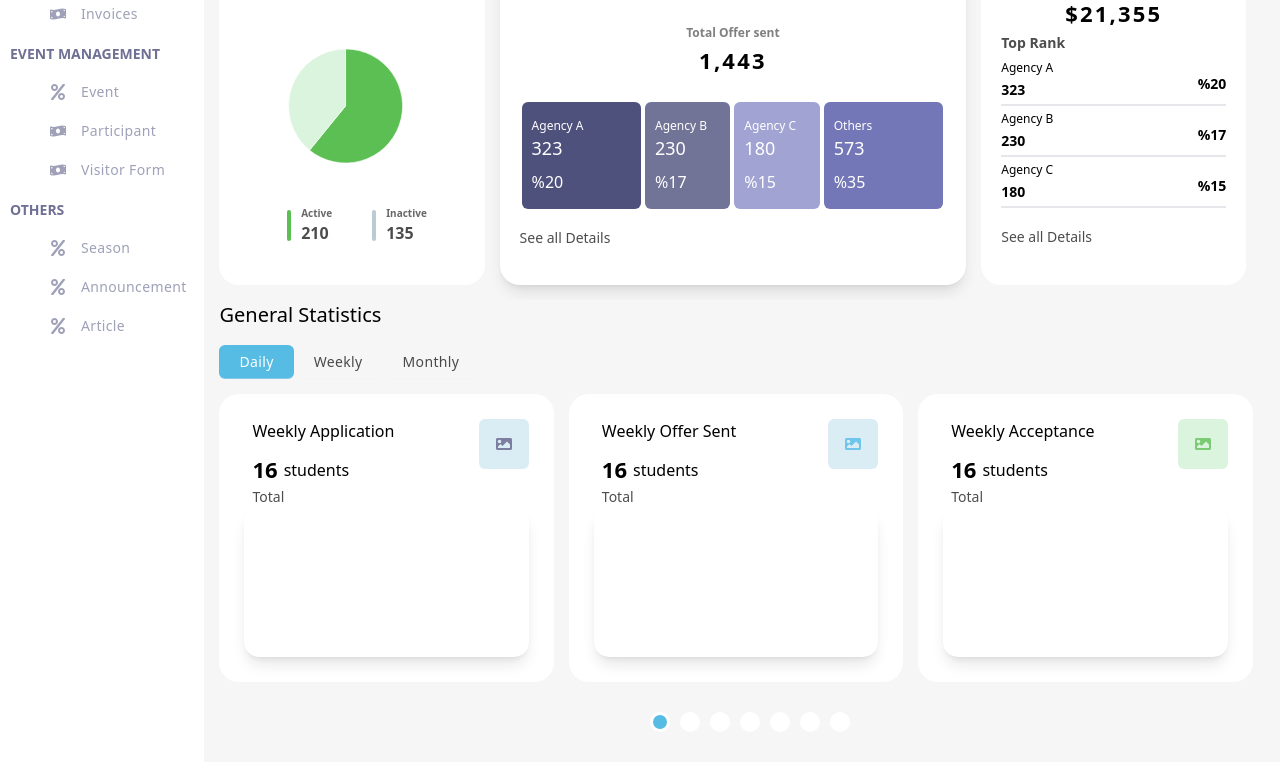
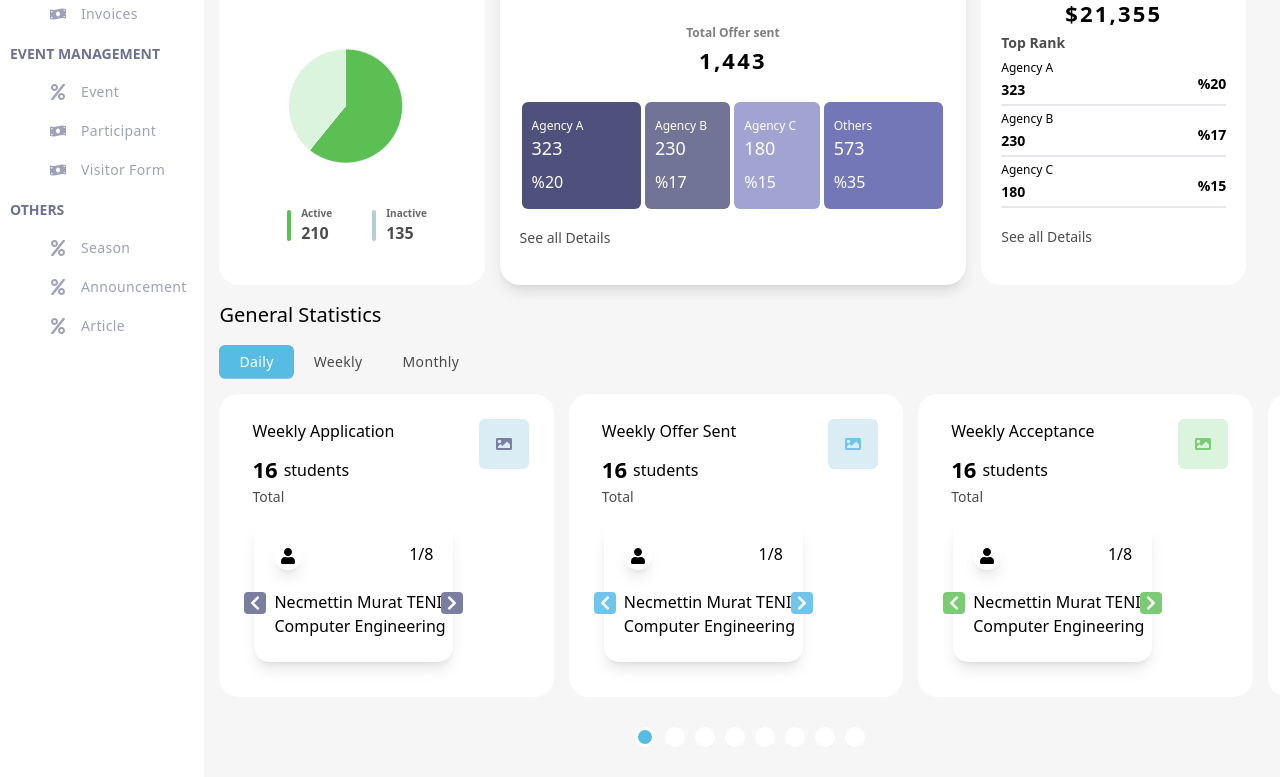
Before and after one commit to VinsDev/task, a React (Create React App) app: page / in a window 1280 px wide. Shown: the part 922-1699 px from the top of the page. Built offline with nearby package versions, Linux system fonts and the light colour scheme.

Commit message:
row 3 update

```diff
--- a/src/components/ThemeSwitcher.js
+++ b/src/components/ThemeSwitcher.js
@@ -1,4 +1,4 @@
-import React, { useState, useEffect } from 'react';
+import React, {useEffect } from 'react';
 import { FaMoon, FaSun } from 'react-icons/fa';
 
 const ThemeSwitcher = ({darkMode, setDarkMode}) => {
--- a/src/pages/Home.js
+++ b/src/pages/Home.js
@@ -1,5 +1,5 @@
 import React, { useEffect, useRef, useState } from 'react';
-import { FaBell, FaBolt, FaCalendar, FaChevronDown, FaDollarSign, FaEnvelope, FaExclamation, FaEye, FaEyeSlash, FaFilter, FaGlobe, FaImage, FaMoon, FaPaste, FaStarAndCrescent, FaUser, FaVolumeUp, FaWallet } from 'react-icons/fa';
+import { FaBell, FaBolt, FaCalendar, FaChevronDown, FaChevronLeft, FaChevronRight, FaDollarSign, FaEnvelope, FaExclamation, FaEye, FaEyeSlash, FaFilter, FaGlobe, FaImage, FaPaste, FaStarAndCrescent, FaUser, FaVolumeUp, FaWallet } from 'react-icons/fa';
 import { PieChart } from '@mui/x-charts';
 import '../styles/CircularProgressBar.css';
 import * as utils from '../utils/utils';
@@ -39,17 +39,6 @@ const Home = ({ darkMode, setDarkMode }) => {
         active: 210,
         inactive: 135
     };
-    const statisiticsData = {
-        daily: {
-            students: 8,
-        },
-        weekly: {
-            students: 5,
-        },
-        monthly: {
-            students: 2,
-        }
-    }
     const row2Data = {
         agencies: {
             card1: {
@@ -232,7 +221,18 @@ const Home = ({ darkMode, setDarkMode }) => {
                 },
             }
         },
-    }
+    };
+    const statisiticsData = {
+        daily: {
+            students: 8,
+        },
+        weekly: {
+            students: 5,
+        },
+        monthly: {
+            students: 2,
+        }
+    };
 
     // State variables . . .
     const [isFilterVisible, setFilterVisibility] = useState(false);
@@ -346,21 +346,21 @@ const Home = ({ darkMode, setDarkMode }) => {
                                     <p className='font-bold text-[#454545]'>Country</p>
                                     <div className='flex items-center justify-center gap-[15px] px-[25px] py-[10px] bg-[#f0fbff] rounded-[8px] mt-[20px] cursor-pointer'>
                                         <FaChevronDown color='black' size={14} />
-                                        <p className='text-[14px] font-normal text-black'>06.66.2022</p>
+                                        <p className='text-[14px] font-normal text-black'>Turkey</p>
                                     </div>
                                 </div>
                                 <div className='col-span-1'>
                                     <p className='font-bold text-[#454545]'>City</p>
                                     <div className='flex items-center justify-center gap-[15px] px-[25px] py-[10px] bg-[#f0fbff] rounded-[8px] mt-[20px] cursor-pointer'>
                                         <FaChevronDown color='black' size={14} />
-                                        <p className='text-[14px] font-normal text-black'>06.66.2022</p>
+                                        <p className='text-[14px] font-normal text-black'>Antalya</p>
                                     </div>
                                 </div>
                                 <div className='col-span-2'>
                                     <p className='font-bold text-[#454545]'>University</p>
                                     <div className='flex items-center justify-center gap-[15px] px-[25px] py-[10px] bg-[#f0fbff] rounded-[8px] mt-[20px] cursor-pointer'>
                                         <FaChevronDown color='black' size={14} />
-                                        <p className='text-[14px] font-normal text-black'>06.66.2022</p>
+                                        <p className='text-[14px] font-normal text-black'>Antalya Bilm University</p>
                                     </div>
                                 </div>
                             </div>
@@ -756,35 +756,12 @@ const Home = ({ darkMode, setDarkMode }) => {
                 </div>
             </div>
             {/* Row 3 */}
-            <div className='grid grid-cols-1'>
-                <div className='flex overflow-x-auto scroll-container gap-[10px]'>
-                    <div className='flex-none md:min-w-[32%]'>
-                        <DWMcards title="Weekly Application" lightColor="#dbedf4" color="#7c7e9f" darkMode={darkMode}/>
-                    </div>
-                    <div className='flex-none md:min-w-[32%]'>
-                        <DWMcards title="Weekly Offer Sent" lightColor="#dbedf4" color="#6fc5eb" darkMode={darkMode}/>
-                    </div>
-                    <div className='flex-none md:min-w-[32%]'>
-                        <DWMcards title="Weekly Acceptance" lightColor="#dbf4de" color="#7bcb75" darkMode={darkMode}/>
-                    </div>
-                </div>
-            </div>
-            {/* Dots */}
-            <div className='flex justify-center py-[30px]'>
-                <div className='flex gap-[10px]'>
-                    <div className='h-[20px] w-[20px] rounded-full border-[3px] border-white bg-[#56bce4]'></div>
-                    <div className='h-[20px] w-[20px] rounded-full border-[3px] border-white bg-white'></div>
-                    <div className='h-[20px] w-[20px] rounded-full border-[3px] border-white bg-white'></div>
-                    <div className='h-[20px] w-[20px] rounded-full border-[3px] border-white bg-white'></div>
-                    <div className='h-[20px] w-[20px] rounded-full border-[3px] border-white bg-white'></div>
-                    <div className='h-[20px] w-[20px] rounded-full border-[3px] border-white bg-white'></div>
-                    <div className='h-[20px] w-[20px] rounded-full border-[3px] border-white bg-white'></div>
-                </div>
-            </div>
+            <Row3 />
         </div>
     )
 };
 
+// Components . . .
 const Header = ({ darkMode, setDarkMode }) => {
     return (<div>
         <div className={`px-[25px] py-[20px] ${darkMode ? 'bg-dark-gray' : 'bg-white'} rounded-bl-[20px]`}>
@@ -799,10 +776,7 @@ const Header = ({ darkMode, setDarkMode }) => {
                 </div>
                 <div className='flex items-center justify-center'>
                     <div className='pr-[20px] border-r-[1px]'>
-                        <div className='flex items-center justify-center gap-[15px] px-[15px] py-[10px] bg-[#56bce4] rounded-[8px] cursor-pointer'>
-                            <FaChevronDown color='white' size={14} />
-                            <p className='text-[14px] font-normal text-white tracking-wide'>Antalya Bilim University</p>
-                        </div>
+                        <Dropdown />
                     </div>
                     <div className='flex items-center gap-[20px] px-[20px]'>
                         <ThemeSwitcher darkMode={darkMode} setDarkMode={setDarkMode} />
@@ -814,7 +788,6 @@ const Header = ({ darkMode, setDarkMode }) => {
         </div>
     </div>)
 };
-
 const CircularProgressBar = ({ targetValue }) => {
     const [animationStarted, setAnimationStarted] = useState(false);
     const progressValue = useRef(0);
@@ -855,9 +828,7 @@ const CircularProgressBar = ({ targetValue }) => {
         </div>
     );
 };
-
-// Daily, weekly, monthly . . .
-const DWMcards = ({ title, lightColor, color, darkMode }) => {
+const Row3Card = ({ title, lightColor, mainColor, darkMode, colorCode }) => {
 
     const data = [3, 1, 2, 1, 1, 3, 5];
     const date = [23, 24, 25, 26, 27, 28, 29];
@@ -871,7 +842,7 @@ const DWMcards = ({ title, lightColor, color, darkMode }) => {
                 justifyContent: 'center',
                 alignItems: 'center',
                 height: `${value * barHeightMultiplier}px`,
-                backgroundColor: color,
+                backgroundColor: mainColor,
                 width: '20px',
                 borderTopLeftRadius: '10px',
                 borderTopRightRadius: '10px',
@@ -900,13 +871,24 @@ const DWMcards = ({ title, lightColor, color, darkMode }) => {
                         <p className='text-[14px] text-black/[0.7]'>Total</p>
                     </div>
                     <div className={`bg-[${lightColor}] h-[50px] w-[50px] px-[8px] rounded-[6px] flex items-center justify-center`}>
-                        <FaImage color={color} />
+                        <FaImage color={colorCode} />
                     </div>
                 </div>
                 <div>
-                    <div className='items-center justify-center h-[150px] bg-white rounded-[15px] shadow-lg'>
-                        {/* {bars} */}
-
+                    {/* {bars} */}
+                    <div className='relative mt-[15px] w-[77%]'>
+                        <div className='h-[140px]  bg-white rounded-[15px] shadow-lg m-[10px] p-[20px]'>
+                            <div className='flex justify-between'>
+                                <div className='rounded-full shadow-lg p-[6px]'><FaUser /></div>
+                                <p>1/8</p>
+                            </div>
+                            <div className='mt-[20px]'>
+                                <p>Necmettin Murat TENIL</p>
+                                <p>Computer Engineering</p>
+                            </div>
+                        </div>
+                        <div className={`absolute left-[0px] top-1/2 ${mainColor} rounded-[4px] flex items-center justify-center p-[3px]`}><FaChevronLeft color='white' size={16} /></div>
+                        <div className={`absolute right-[0px] top-1/2 ${mainColor} rounded-[4px] flex items-center justify-center p-[3px]`}><FaChevronRight color='white' size={16} /></div>
                     </div>
                     <div className='flex items-end justify-center gap-[15px]'>
                         {/* {dateRow} */}
@@ -916,7 +898,6 @@ const DWMcards = ({ title, lightColor, color, darkMode }) => {
         </div>
     )
 };
-
 const HorizontalBarChart = ({ students, applications }) => {
     let maxValue = Math.max(students, applications);
     let scaleFactor = 200 / maxValue;
@@ -935,7 +916,6 @@ const HorizontalBarChart = ({ students, applications }) => {
         </div>
     );
 };
-
 const StudentsTab = ({ label, isActive, onClick }) => {
     return (
         <div
@@ -947,5 +927,153 @@ const StudentsTab = ({ label, isActive, onClick }) => {
         </div>
     );
 }
+const Dropdown = () => {
+    const [isOpen, setIsOpen] = useState(false);
+    const [selectedOption, setSelectedOption] = useState('Antalya Bilim University');
+
+    const toggleDropdown = () => {
+        setIsOpen(!isOpen);
+    };
+
+    const handleOptionClick = (option) => {
+        setSelectedOption(option);
+        setIsOpen(false);
+    };
+
+    const options = ['Antalya Bilim University', 'Another University', 'Others'];
+
+    return (
+        <div className='relative'>
+            <div
+                className='flex items-center justify-center gap-[15px] px-[15px] py-[10px] bg-[#56bce4] rounded-[8px] cursor-pointer'
+                onClick={toggleDropdown}
+            >
+                <FaChevronDown color='white' size={14} />
+                <p className='text-[14px] font-normal text-white tracking-wide'>{selectedOption}</p>
+            </div>
+
+            {isOpen && (
+                <div className='absolute top-full left-0 mt-1 bg-white border border-gray-300 rounded-md shadow-lg z-50'>
+                    <ul>
+                        {options.map((option, index) => (
+                            <li
+                                key={index}
+                                className='cursor-pointer px-4 py-2 hover:bg-gray-100'
+                                onClick={() => handleOptionClick(option)}
+                            >
+                                {option}
+                            </li>
+                        ))}
+                    </ul>
+                </div>
+            )}
+        </div>
+    );
+};
+const Row3 = () => {
+    const DummyData = [
+        {
+            title: 'Weekly Application',
+            lightColor: '#dbedf4',
+            mainColor: 'bg-gstats1',
+            darkMode: false,
+            colorCode: '#7c7e9f',
+        },
+        {
+            title: 'Weekly Offer Sent',
+            lightColor: '#dbedf4',
+            mainColor: 'bg-gstats2',
+            darkMode: false,
+            colorCode: '#6fc5eb',
+        },
+        {
+            title: 'Weekly Acceptance',
+            lightColor: '#dbf4de',
+            mainColor: 'bg-gstats3',
+            darkMode: false,
+            colorCode: '#7bcb75',
+        },
+        {
+            title: 'Weekly Application',
+            lightColor: '#dbedf4',
+            mainColor: 'bg-gstats1',
+            darkMode: false,
+            colorCode: '#7c7e9f',
+        },
+        {
+            title: 'Weekly Offer Sent',
+            lightColor: '#dbedf4',
+            mainColor: 'bg-gstats2',
+            darkMode: false,
+            colorCode: '#6fc5eb',
+        },
+        {
+            title: 'Weekly Acceptance',
+            lightColor: '#dbf4de',
+            mainColor: 'bg-gstats3',
+            darkMode: false,
+            colorCode: '#7bcb75',
+        },
+        {
+            title: 'Weekly Offer Sent',
+            lightColor: '#dbedf4',
+            mainColor: 'bg-gstats2',
+            darkMode: false,
+            colorCode: '#6fc5eb',
+        },
+        {
+            title: 'Weekly Acceptance',
+            lightColor: '#dbf4de',
+            mainColor: 'bg-gstats3',
+            darkMode: false,
+            colorCode: '#7bcb75',
+        },
+    ];
+
+    const [activeDot, setActiveDot] = useState(0);
+    const scrollContainerRef = useRef(null);
+
+    const handleDotClick = (index) => {
+        setActiveDot(index);
+        // Get the corresponding card element and scroll it into view
+        const cardElement = scrollContainerRef.current.children[index];
+        cardElement.scrollIntoView({
+            behavior: 'smooth',
+            block: 'nearest',
+            inline: 'start',
+        });
+    };
+
+    return (
+        <div className='grid grid-cols-1'>
+            <div ref={scrollContainerRef} className='flex overflow-x-auto scroll-container gap-[10px]'>
+                {DummyData.map((data, index) => (
+                    <div key={index} className='flex-none md:min-w-[32%]'>
+                        <Row3Card
+                            title={data.title}
+                            lightColor={data.lightColor}
+                            mainColor={data.mainColor}
+                            darkMode={data.darkMode}
+                            colorCode={data.colorCode}
+                        />
+                    </div>
+                ))}
+            </div>
+            {/* Dots */}
+            <div className='flex justify-center py-[30px]'>
+                <div className='flex gap-[10px]'>
+                    {DummyData.map((_, index) => (
+                        <div
+                            key={index}
+                            className={`h-[20px] w-[20px] rounded-full border-[3px] border-white ${index === activeDot ? 'bg-[#56bce4]' : 'bg-white'
+                                }`}
+                            onClick={() => handleDotClick(index)}
+                        ></div>
+                    ))}
+                </div>
+            </div>
+        </div>
+    );
+};
 
 export default Home
--- a/src/router/Router.js
+++ b/src/router/Router.js
@@ -5,10 +5,6 @@ import App from '../App';
 
 const Router = () => {
     const [darkMode, setDarkMode] = useState(false);
-
-    const toggleDarkMode = () => {
-        setDarkMode((prevMode) => !prevMode);
-    };
 
     return (
         <div>
--- a/tailwind.config.js
+++ b/tailwind.config.js
@@ -4,6 +4,11 @@ module.exports = {
   darkMode: 'class',
   theme: {
     extend: {
+      colors: {
+        gstats1: '#7c7e9f',
+        gstats2: '#6fc5eb',
+        gstats3: '#7bcb75',
+      },
       backgroundColor: {
         'dark-gray': '#1a202c', // Adjust the color to your dark mode background color
       },
```
